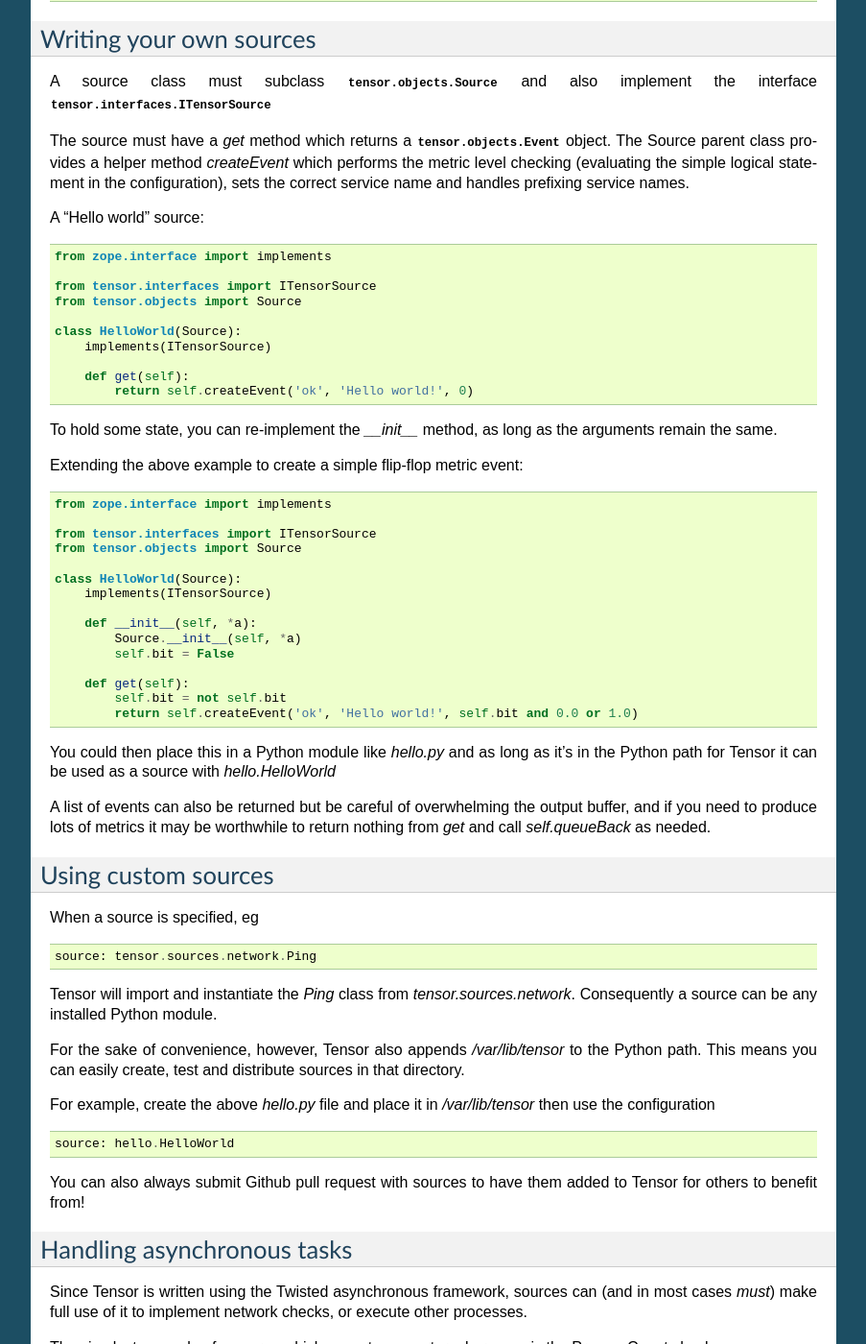
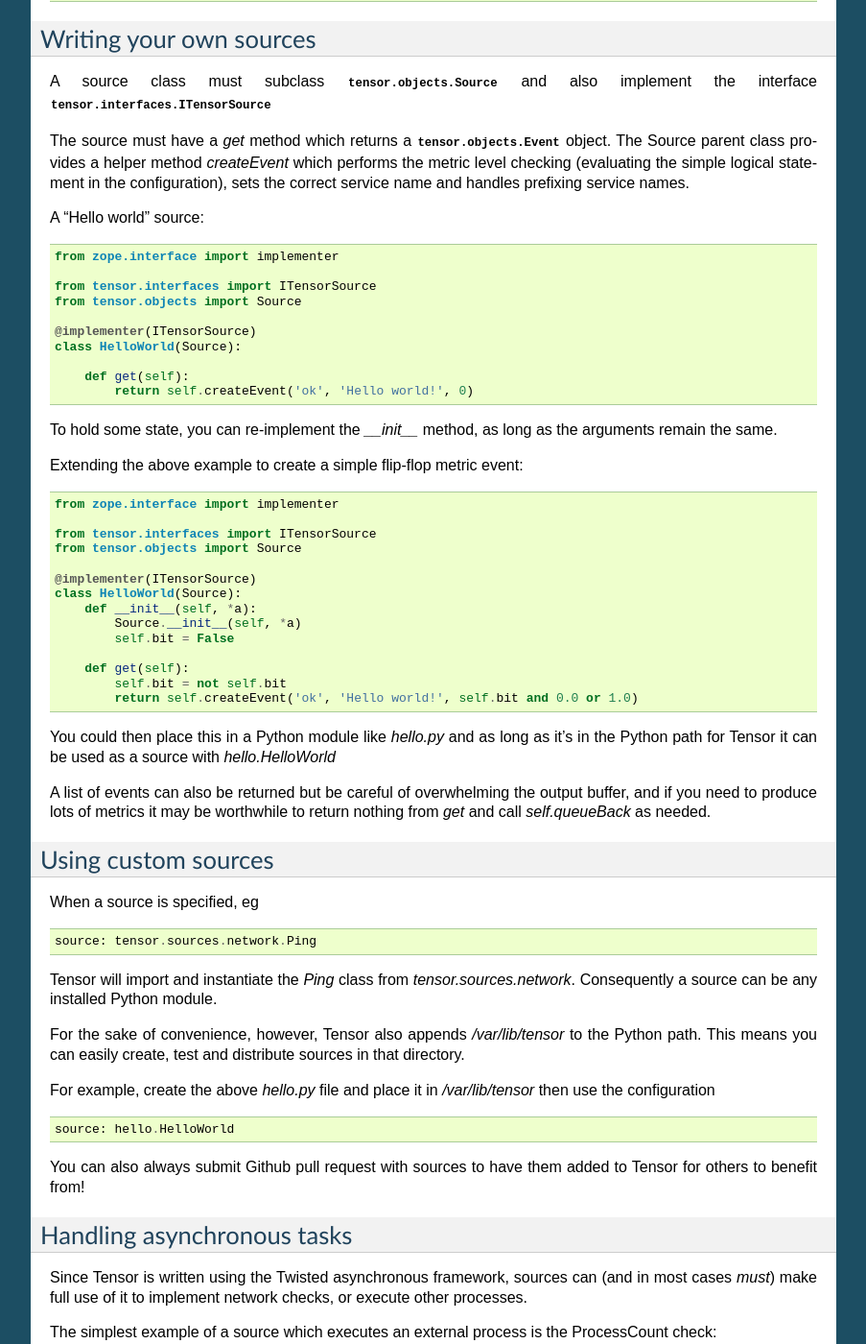
Before and after one commit to calston/tensor, a Sphinx documentation site: the page built from docs/sources.rst, in a window 1280 px wide and 1400 px high, scrolled down 471 px. Shown: the whole window at 96% size, without its empty margins (198-1101 px from the left). Built offline with Sphinx 7.4.7, drawn with Linux system fonts in a browser that asks for light colours; some of the changed text lies outside the part shown.

Commit message:
Fix the source docs to use implementer

```diff
--- a/docs/sources.rst
+++ b/docs/sources.rst
@@ -38,13 +38,13 @@
 
 A "Hello world" source::
 
-    from zope.interface import implements
+    from zope.interface import implementer
 
     from tensor.interfaces import ITensorSource
     from tensor.objects import Source
 
+    @implementer(ITensorSource)
     class HelloWorld(Source):
-        implements(ITensorSource)
 
         def get(self):
             return self.createEvent('ok', 'Hello world!', 0)
@@ -54,14 +54,13 @@
 
 Extending the above example to create a simple flip-flop metric event::
 
-    from zope.interface import implements
+    from zope.interface import implementer
 
     from tensor.interfaces import ITensorSource
     from tensor.objects import Source
 
+    @implementer(ITensorSource)
     class HelloWorld(Source):
-        implements(ITensorSource)
-
         def __init__(self, *a):
             Source.__init__(self, *a)
             self.bit = False
@@ -109,7 +108,7 @@
 The simplest example of a source which executes an external process is the
 ProcessCount check::
 
-    from zope.interface import implements
+    from zope.interface import implementer
 
     from twisted.internet import defer
 
@@ -117,9 +116,8 @@
     from tensor.objects import Source
     from tensor.utils import fork
 
+    @implementer(ITensorSource)
     class ProcessCount(Source):
-        implements(ITensorSource)
-
         @defer.inlineCallbacks
         def get(self):
             out, err, code = yield fork('/bin/ps', args=('-e',))
@@ -151,7 +149,7 @@
     from twisted.protocols.basic import LineReceiver
     from twisted.internet import reactor
 
-    from zope.interface import implements
+    from zope.interface import implementer
 
     from tensor.interfaces import ITensorSource
     from tensor.objects import Source
@@ -180,9 +178,8 @@
         def buildProtocol(self, addr):
             return Numbers(self.source)
 
+    @implementer(ITensorSource)
     class NumberProxy(Source):
-        implements(ITensorSource)
-
         def startTimer(self):
             # Override starting the source timer, we don't need it
             f = NumbersFactory(self)
```
